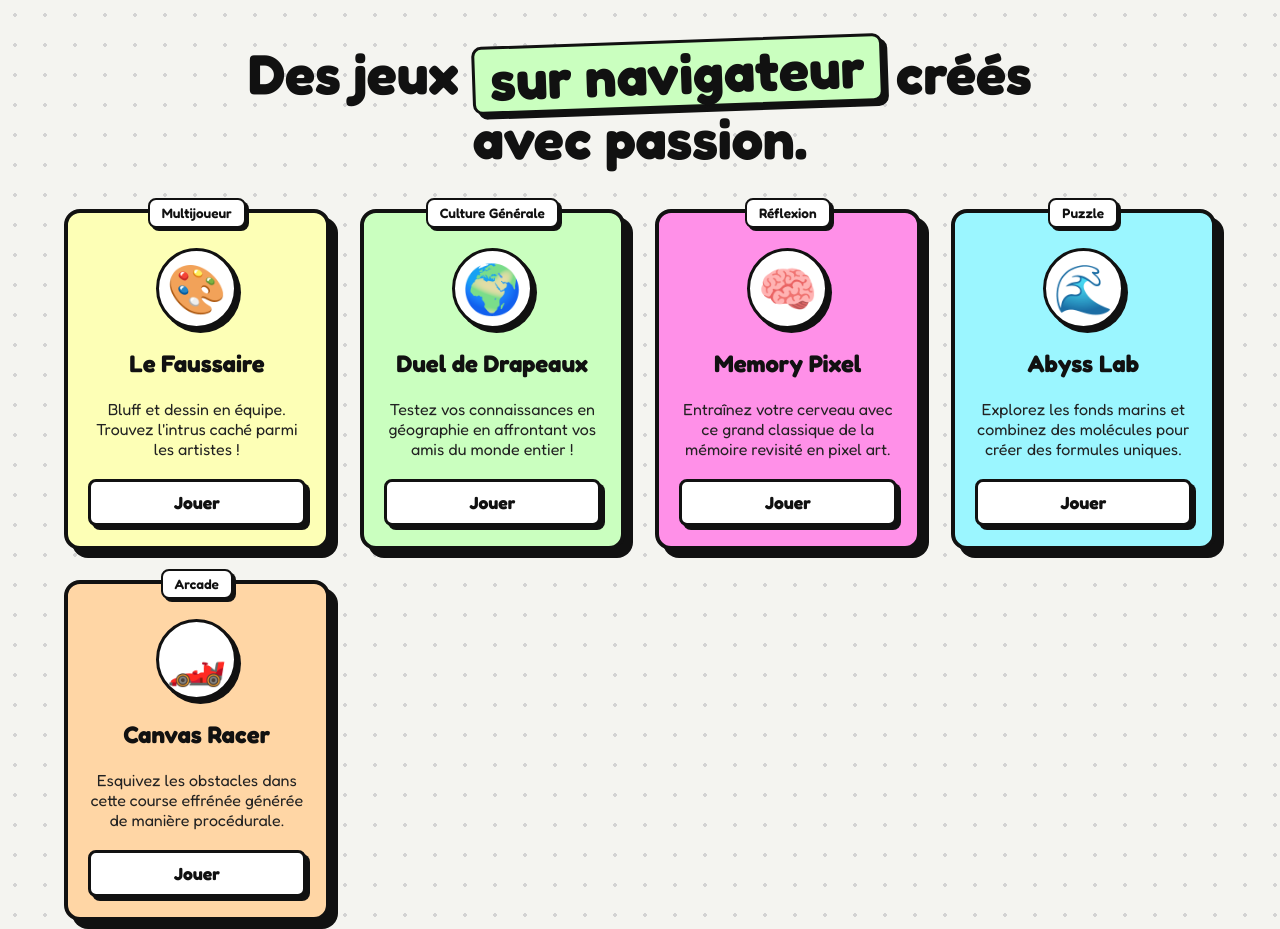
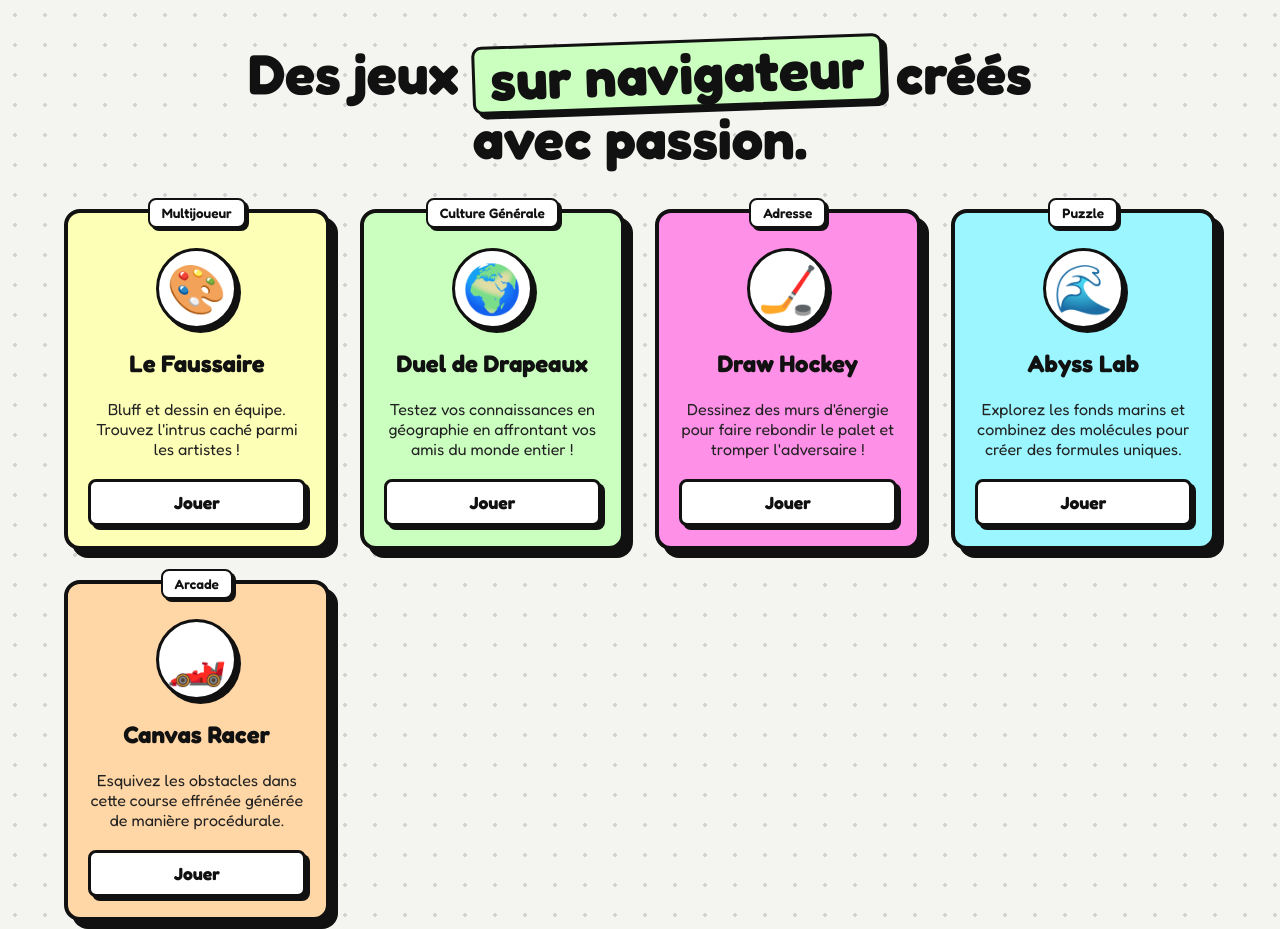
Before and after one commit to Kloss95/Taverne-des-jeux, a website: page public/index.html in a window 1280 px wide. Shown: the top 929 px of the page. Drawn offline with Linux system fonts and the light colour scheme.

Commit message:
Add files via upload

```diff
--- a/public/index.html
+++ b/public/index.html
@@ -38,12 +38,12 @@
             </article>
 
             <article class="game-card" style="--card-color: #ff90e8;">
-                <div class="card-badge">Réflexion</div>
-                <div class="card-icon">🧠</div>
+                <div class="card-badge">Adresse</div>
+                <div class="card-icon">🏒</div>
                 <div class="card-content">
-                    <h2>Memory Pixel</h2>
-                    <p>Entraînez votre cerveau avec ce grand classique de la mémoire revisité en pixel art.</p>
-                    <button class="play-btn" data-game="#">Jouer</button>
+                    <h2>Draw Hockey</h2>
+                    <p>Dessinez des murs d'énergie pour faire rebondir le palet et tromper l'adversaire !</p>
+                    <button class="play-btn" onclick="openGame('/jeux/hockey/index.html')">Jouer</button>
                 </div>
             </article>
 
```
